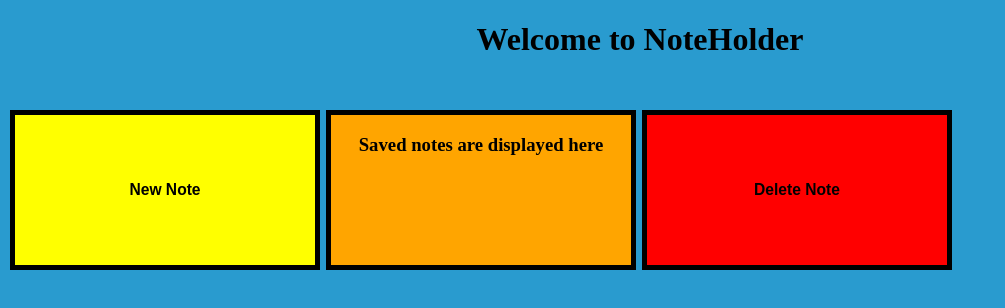
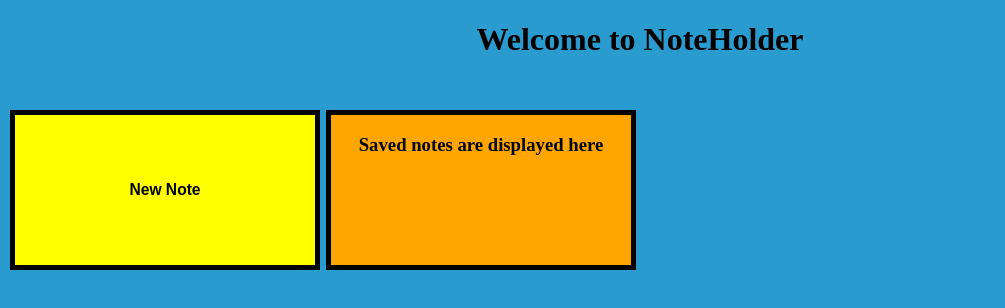
Before and after one commit to michael-a7/Note-Project, a React (Create React App) app: page / in a window 1280 px wide. Shown: the top 308 px of the page, without its empty margins (0-1005 px from the left). Built offline with nearby package versions, Linux system fonts and the light colour scheme.

Commit message:
styling changes

```diff
--- a/src/App/Boxes.js
+++ b/src/App/Boxes.js
@@ -3,28 +3,6 @@ import { Link } from "react-router-dom";
 import Conditional from "./Conditional";
 import Modal from "react-modal";
 function Boxes() {
-  const [fileName, setFileName] = useState("");
-  const [open, setOpen] = useState(false);
-  function handleFileChange(event) {
-    setFileName(event.target.value);
-  }
-  function handleModal() {
-    setOpen(!open);
-  }
-  function deleteFile() {
-    const array = JSON.parse(localStorage.getItem("Save List"));
-    if (array === null) {
-      alert("File name does not exist!");
-    } else {
-      const file = array.find(({ name }) => name == fileName);
-      if (file) {
-        array.splice(file);
-        console.log(array);
-      } else {
-        alert("File name does not exist!");
-      }
-    }
-  }
   return (
     <div>
       <div className="displayNotes">
@@ -34,25 +12,6 @@ function Boxes() {
           </button>
         </Link>
         <Conditional />
-        <button className="delete" onClick={handleModal}>
-          <h3 style={{ color: "black" }}>Delete Note</h3>
-        </button>
-        <Modal isOpen={open} onRequestClose={handleModal} className="modal">
-          <form>
-            <input
-              type="text"
-              placeholder="File Name"
-              value={fileName}
-              onChange={handleFileChange}
-            />
-          </form>
-          <button className="click3" onClick={deleteFile}>
-            Delete
-          </button>
-          <button className="click2" onClick={handleModal}>
-            Close
-          </button>
-        </Modal>
       </div>
     </div>
   );
--- a/src/App/NotePad.js
+++ b/src/App/NotePad.js
@@ -144,6 +144,7 @@ export function NotePad() {
               placeholder="File Name"
               value={fileName}
               onChange={handleFileChange}
+              className="text"
             />
           </form>
           <button className="click2" onClick={handleSubmit}>
--- a/src/App/style.css
+++ b/src/App/style.css
@@ -59,6 +59,7 @@ body {
   background-color: white;
   width: 250px;
   height: 90px;
+  border: 2px black solid;
 }
 .modalContent {
   margin-top: 15px;
@@ -72,17 +73,6 @@ body {
   height: 160px;
   text-align: center;
   overflow: hidden;
-  cursor: pointer;
-  outline: none;
-}
-.delete {
-  border: black 5px solid;
-  background-color: red;
-  margin: 2px;
-  width: 310px;
-  height: 160px;
-  text-align: center;
-  overflow: auto;
   cursor: pointer;
   outline: none;
 }
@@ -125,3 +115,9 @@ body {
   border: none;
   outline: none;
 }
+
+.text {
+  margin-top: 5px;
+  width: 200px;
+  border: 2px black solid;
+}
```
Also changed, not shown: 1 other file (tests, documents, lock files or other folders).
